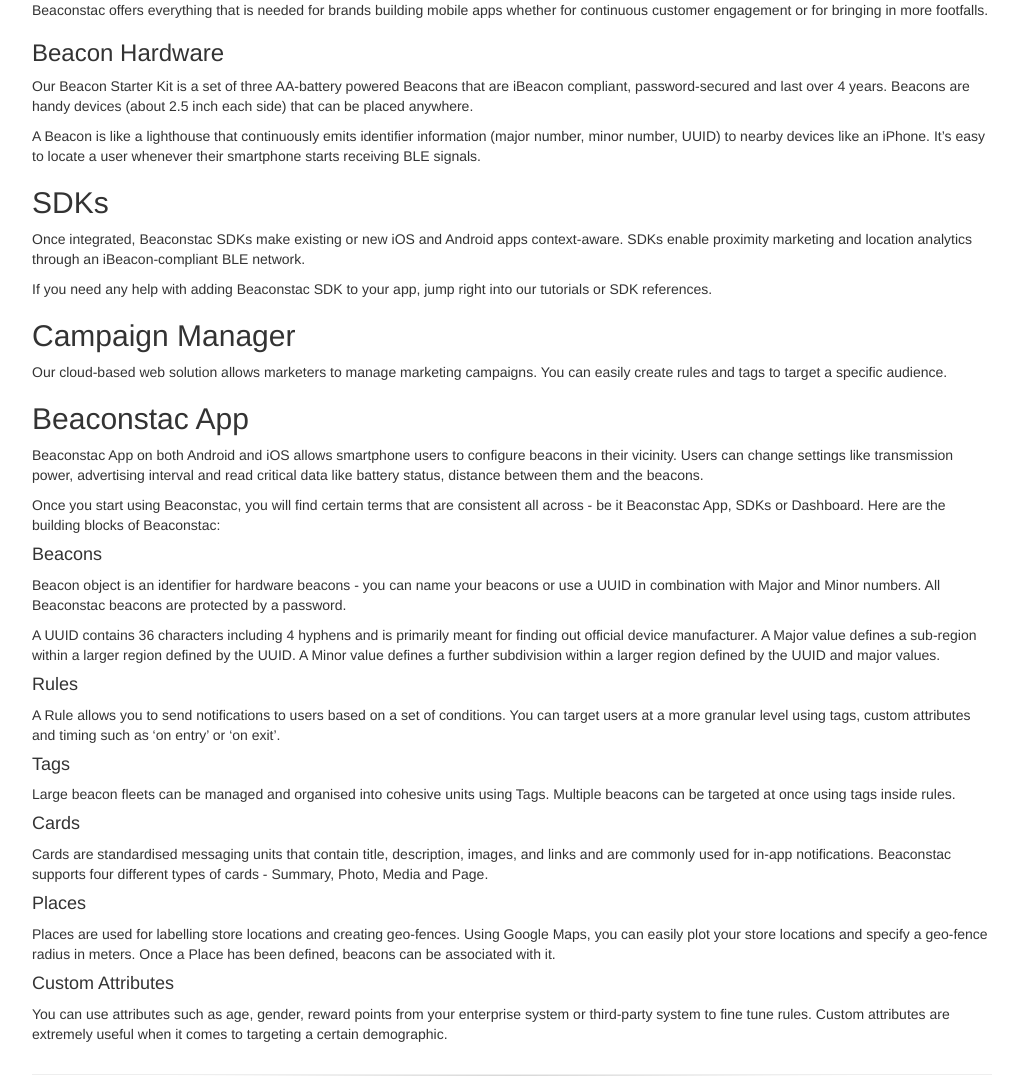
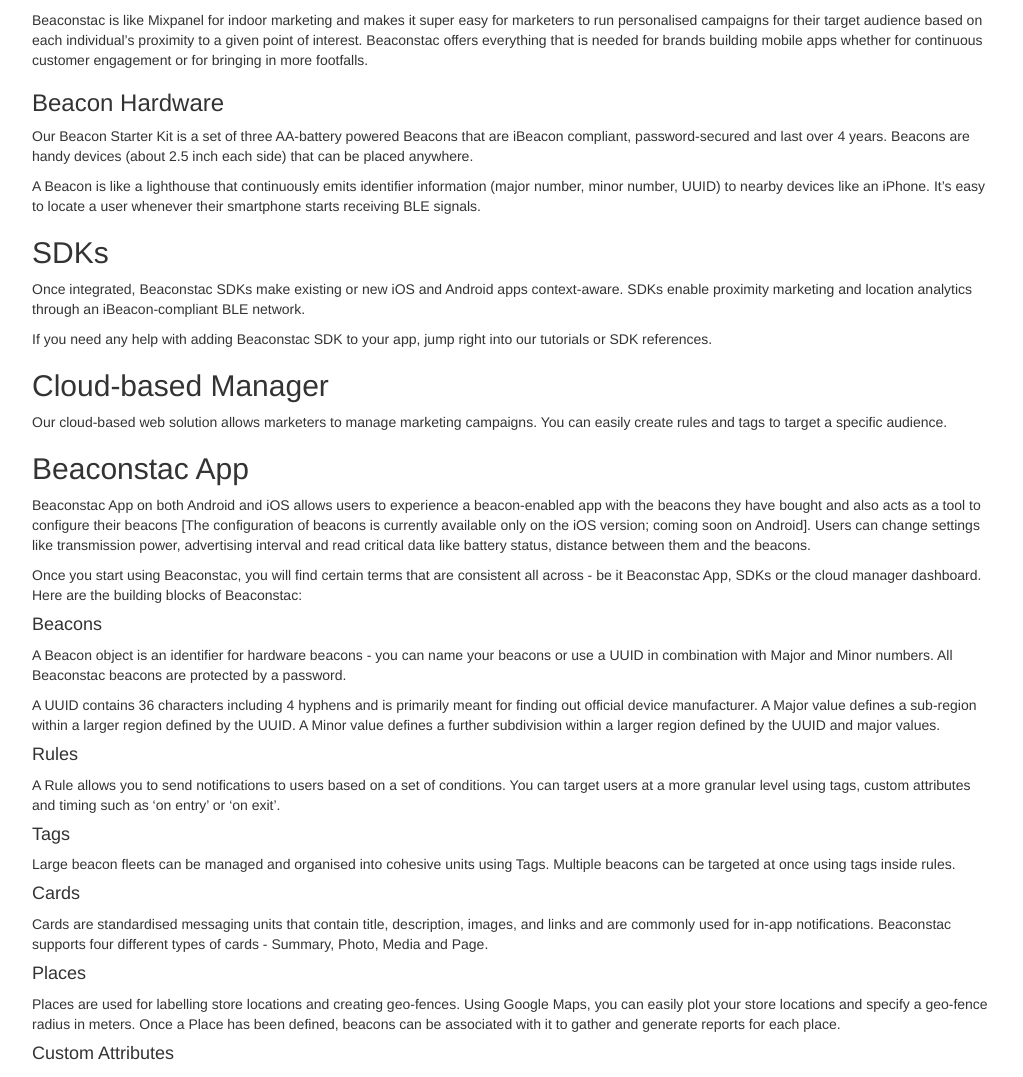
Before and after one commit to hulkco/beaconstac.github.io, a Jekyll site: the page built from docs/home.md, in a window 1280 px wide and 1400 px high, scrolled down 340 px. Shown: the part 323-1400 px from the top of the window, without its empty margins (128-1151 px from the left). Built offline with Jekyll 4.4.1, drawn with Linux system fonts in a browser that asks for light colours; nearby versions of some CDN libraries; some web fonts are replaced; some of the changed text lies outside the part shown.

Commit message:
updated and edited

```diff
--- a/docs/home.md
+++ b/docs/home.md
@@ -4,19 +4,21 @@
 
 #What is Beaconstac?
 
-Beaconstac is a technology stack for running proximity marketing campaigns. It includes:
+Beaconstac is a technology stack for running proximity messaging and gathering physical analytics. It includes:
 
-1. iBeacon and Eddystone certified Beacon hardware
+1. iBeacon compliant Beacon hardware (Soon to include Eddystone capabilities with a formware upgrade)
 
 2. iOS and Android SDKs
 
-3. Cloud-based Campaign Manager
+3. Cloud-based Manager
+
+4. Beaconstac app
 
 ![Beaconstac](http://i.imgur.com/oqD97x7.png?1 "Beaconstac")
 
-##Beaconstac App
+##Beaconstac
 
-Beaconstac is like Mixpanel for indoor marketing and makes it super easy for marketers to run personalised campaigns for their target audience. Beaconstac offers everything that is needed for brands building mobile apps whether for continuous customer engagement or for bringing in more footfalls.
+Beaconstac is like Mixpanel for indoor marketing and makes it super easy for marketers to run personalised campaigns for their target audience based on each individual's proximity to a given point of interest. Beaconstac offers everything that is needed for brands building mobile apps whether for continuous customer engagement or for bringing in more footfalls.
 
 ###Beacon Hardware
 
@@ -30,16 +32,16 @@
 
 If you need any help with adding Beaconstac SDK to your app, jump right into our tutorials or SDK references.
 
-##Campaign Manager
+##Cloud-based Manager
 Our cloud-based web solution allows marketers to manage marketing campaigns. You can easily create rules and tags to target a specific audience.
 
 ##Beaconstac App
-Beaconstac App on both Android and iOS allows smartphone users to configure beacons in their vicinity. Users can change settings like transmission power, advertising interval and read critical data like battery status, distance between them and the beacons.
+Beaconstac App on both Android and iOS allows users to experience a beacon-enabled app with the beacons they have bought and also acts as a tool to configure their beacons [The configuration of beacons is currently available only on the iOS version; coming soon on Android]. Users can change settings like transmission power, advertising interval and read critical data like battery status, distance between them and the beacons.
 
-Once you start using Beaconstac, you will find certain terms that are consistent all across - be it Beaconstac App, SDKs or Dashboard. Here are the building blocks of Beaconstac:
+Once you start using Beaconstac, you will find certain terms that are consistent all across - be it Beaconstac App, SDKs or the cloud manager dashboard. Here are the building blocks of Beaconstac:
 
 ####Beacons
-Beacon object is an identifier for hardware beacons - you can name your beacons or use a UUID in combination with Major and Minor numbers. All Beaconstac beacons are protected by a password.
+A Beacon object is an identifier for hardware beacons - you can name your beacons or use a UUID in combination with Major and Minor numbers. All Beaconstac beacons are protected by a password.
 
 A UUID contains 36 characters including 4 hyphens and is primarily meant for finding out official device manufacturer.
 A Major value defines a sub-region within a larger region defined by the UUID.
@@ -55,7 +57,7 @@
 Cards are standardised messaging units that contain title, description, images, and links and are commonly used for in-app notifications. Beaconstac supports four different types of cards - Summary, Photo, Media and Page.
 
 ####Places
-Places are used for labelling store locations and creating geo-fences. Using Google Maps, you can easily plot your store locations and specify a geo-fence radius in meters. Once a Place has been defined, beacons can be associated with it.
+Places are used for labelling store locations and creating geo-fences. Using Google Maps, you can easily plot your store locations and specify a geo-fence radius in meters. Once a Place has been defined, beacons can be associated with it to gather and generate reports for each place.
 
 ####Custom Attributes
 You can use attributes such as age, gender, reward points from your enterprise system or third-party system to fine tune rules. Custom attributes are extremely useful when it comes to targeting a certain demographic.
```
